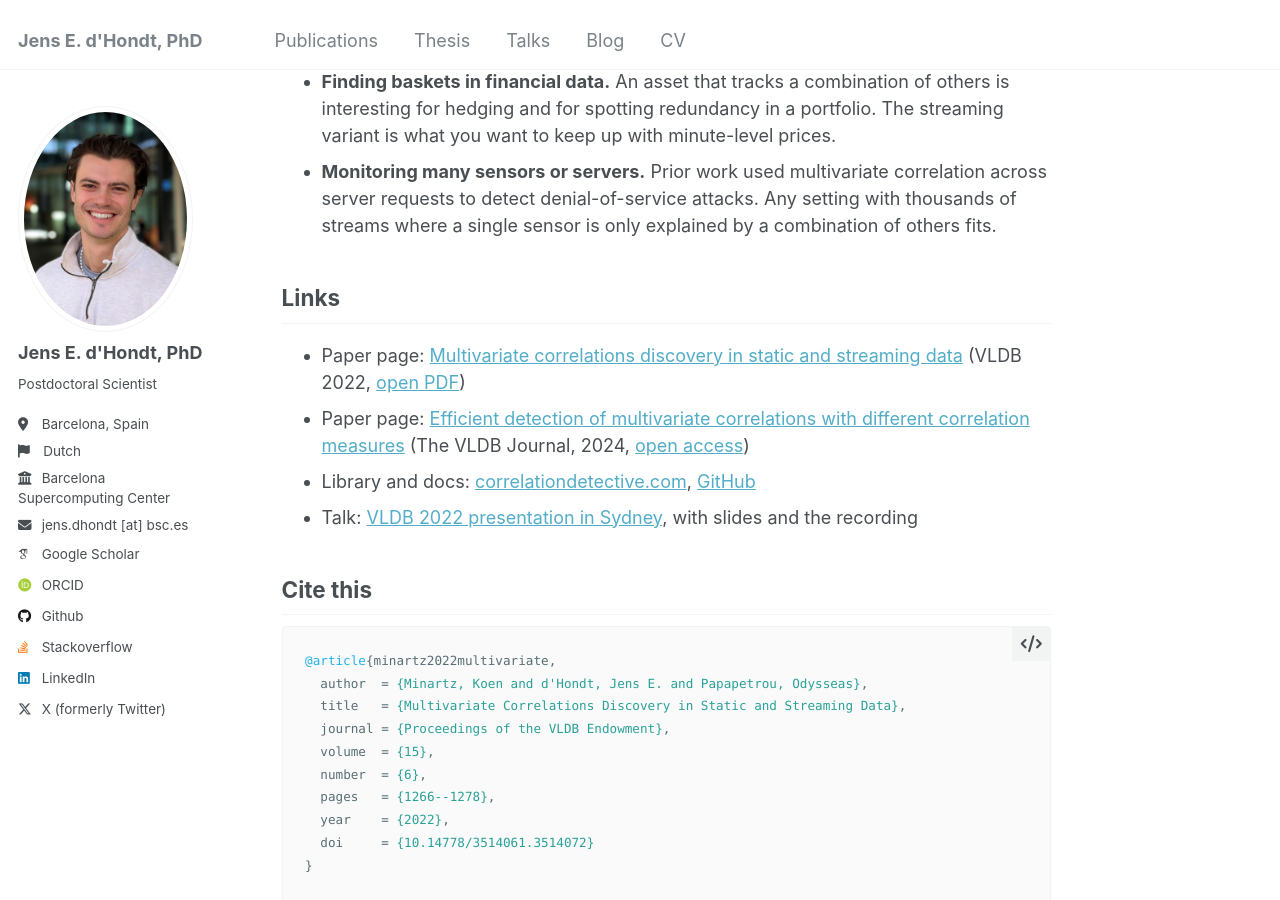
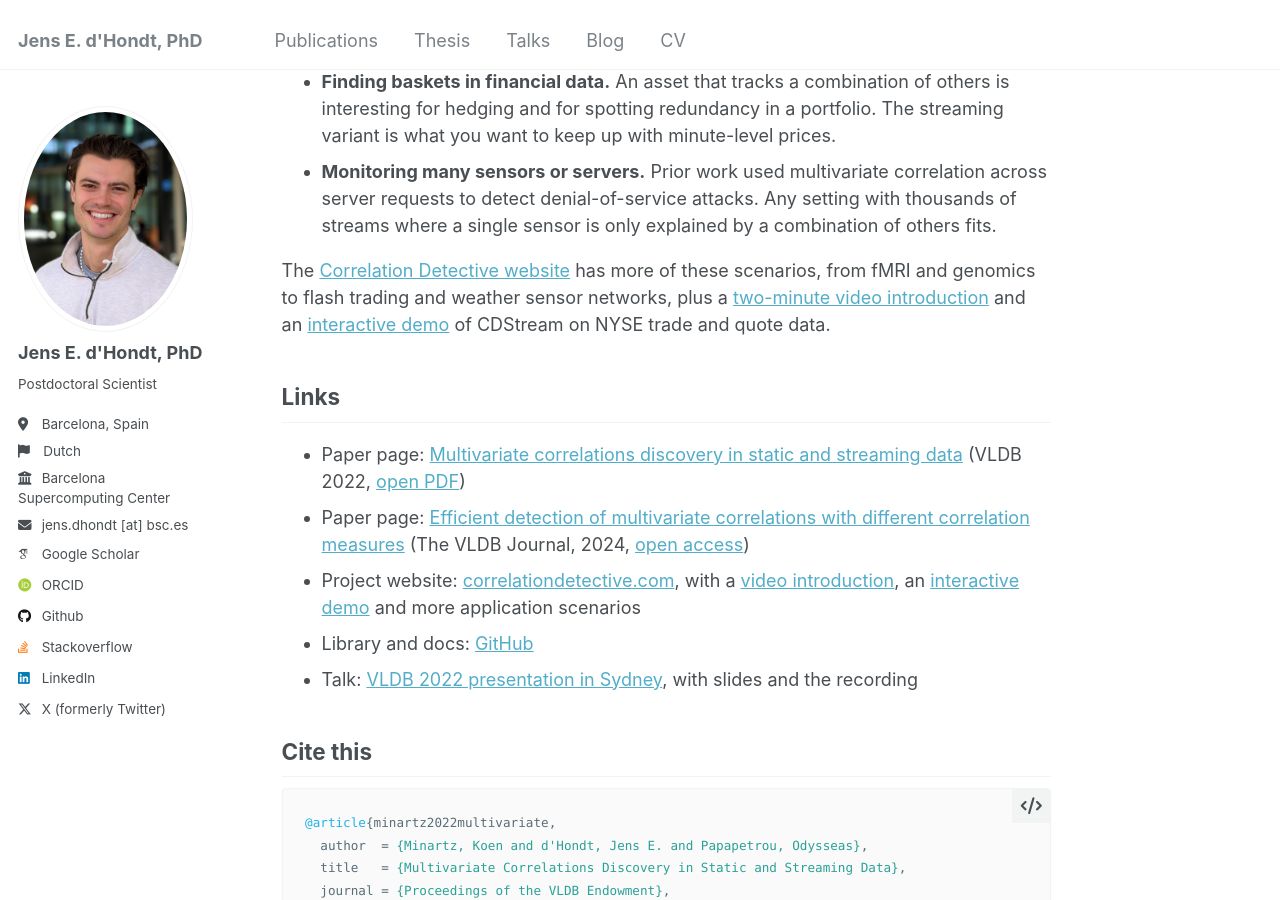
Before and after one commit to JdHondt/jdhondt.github.io, a Jekyll site: the page built from _posts/2026-11-02-multivariate-correlations-correlation-detective.md, in a window 1280 px wide and 900 px high, scrolled down 5378 px. Built offline with Jekyll 4.4.1, drawn with Linux system fonts in a browser that asks for light colours; some web fonts are replaced; some of the changed text lies outside the part shown.

Commit message:
Link the Correlation Detective website, video and demo from the blog post
Co-Authored-By: Claude Opus 5.5 <noreply@anthropic.com>

```diff
--- a/_posts/2026-11-02-multivariate-correlations-correlation-detective.md
+++ b/_posts/2026-11-02-multivariate-correlations-correlation-detective.md
@@ -108,11 +108,14 @@ Other useful knobs in `RunParameters` are `setMinJump`, `setIrreducibility`, `se
 - **Finding baskets in financial data.** An asset that tracks a combination of others is interesting for hedging and for spotting redundancy in a portfolio. The streaming variant is what you want to keep up with minute-level prices.
 - **Monitoring many sensors or servers.** Prior work used multivariate correlation across server requests to detect denial-of-service attacks. Any setting with thousands of streams where a single sensor is only explained by a combination of others fits.
 
+The [Correlation Detective website](https://correlationdetective.com/) has more of these scenarios, from fMRI and genomics to flash trading and weather sensor networks, plus a [two-minute video introduction](https://www.youtube.com/watch?v=U7z4uyonixk) and an [interactive demo](https://correlationdetective.com/app/) of CDStream on NYSE trade and quote data.
+
 ## Links
 
 - Paper page: [Multivariate correlations discovery in static and streaming data](/publication/cd_conf_2022) (VLDB 2022, [open PDF](https://www.vldb.org/pvldb/vol15/p1266-papapetrou.pdf))
 - Paper page: [Efficient detection of multivariate correlations with different correlation measures](/publication/cd_journal_2024) (The VLDB Journal, 2024, [open access](https://link.springer.com/article/10.1007/s00778-023-00815-y))
-- Library and docs: [correlationdetective.com](https://correlationdetective.com/), [GitHub](https://github.com/CorrelationDetective/library)
+- Project website: [correlationdetective.com](https://correlationdetective.com/), with a [video introduction](https://www.youtube.com/watch?v=U7z4uyonixk), an [interactive demo](https://correlationdetective.com/app/) and more application scenarios
+- Library and docs: [GitHub](https://github.com/CorrelationDetective/library)
 - Talk: [VLDB 2022 presentation in Sydney](/talks/2022-09-09-cd-vldb), with slides and the recording
 
 ## Cite this
```
